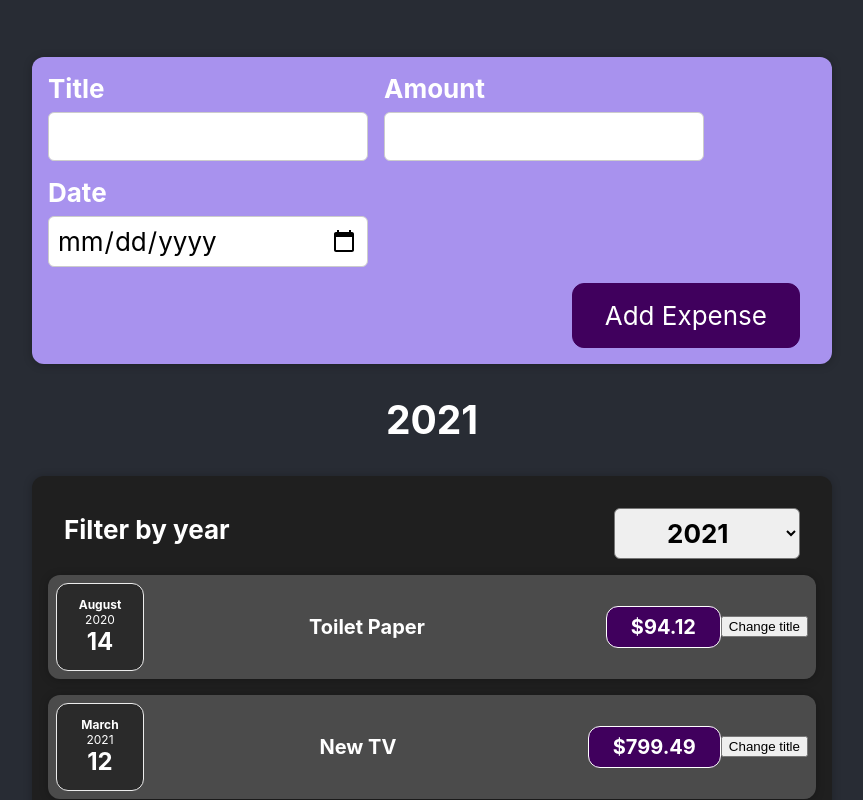
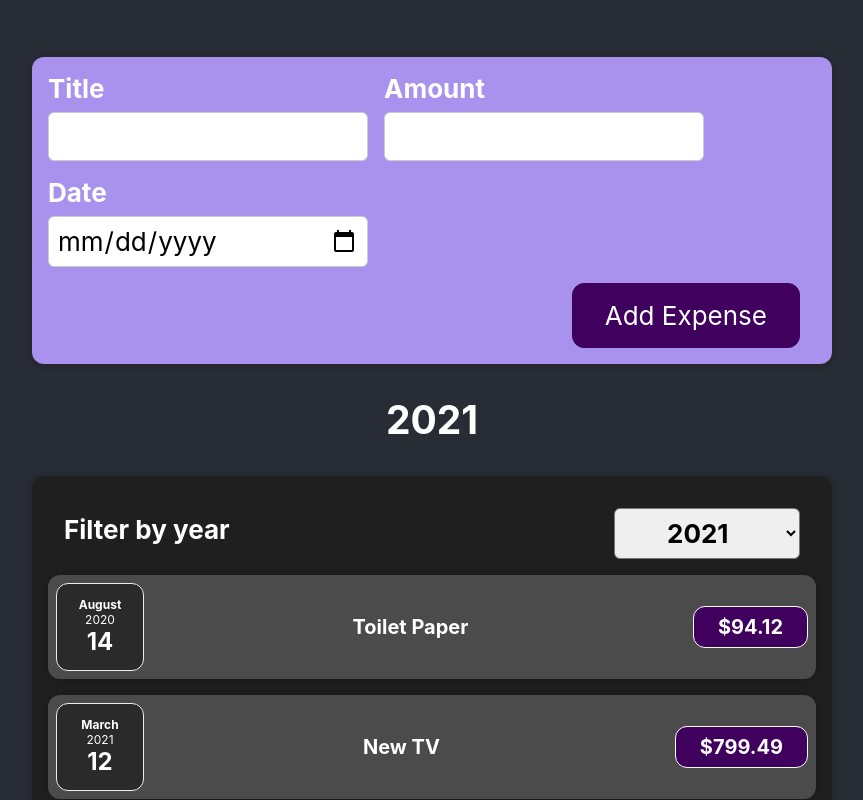
Before and after one commit to AntReyn12/expense-tracker, a React (Create React App) app: page / in a window 1280 px wide. Shown: the top 800 px of the page, without its empty margins (208-1071 px from the left). Built offline with nearby package versions, Linux system fonts and the light colour scheme.

Commit message:
removed the practice button

```diff
--- a/src/components/Expenses/ExpenseItem.js
+++ b/src/components/Expenses/ExpenseItem.js
@@ -4,18 +4,13 @@
 import "./ExpenseItem.css";
 
 const ExpenseItem = (props) => {
-  const [title, setTitle] = useState(props.title);
-  const clickHandler = () => {
-    setTitle("Updated");
-  };
   return (
     <Card className="expense-item">
       <ExpenseDate date={props.date} />
       <div className="expense-item__description">
-        <h2>{title}</h2>
+        <h2>{props.title}</h2>
         <div className="expense-item__price">${props.amount}</div>
       </div>
-      <button onClick={clickHandler}>Change title</button>
     </Card>
   );
 };
```
